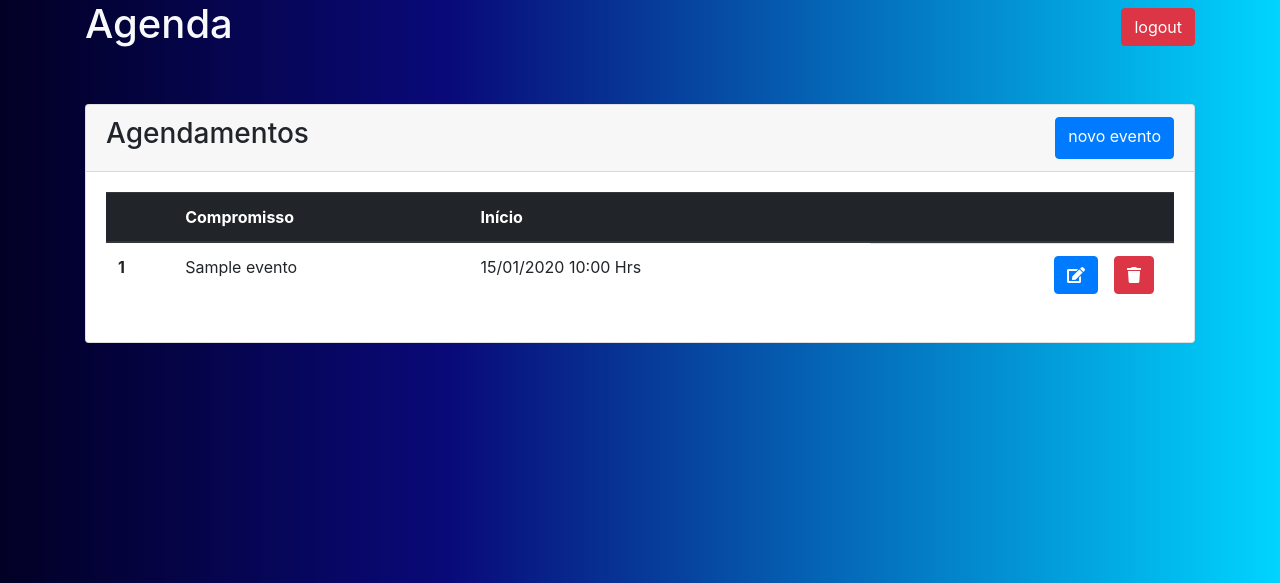
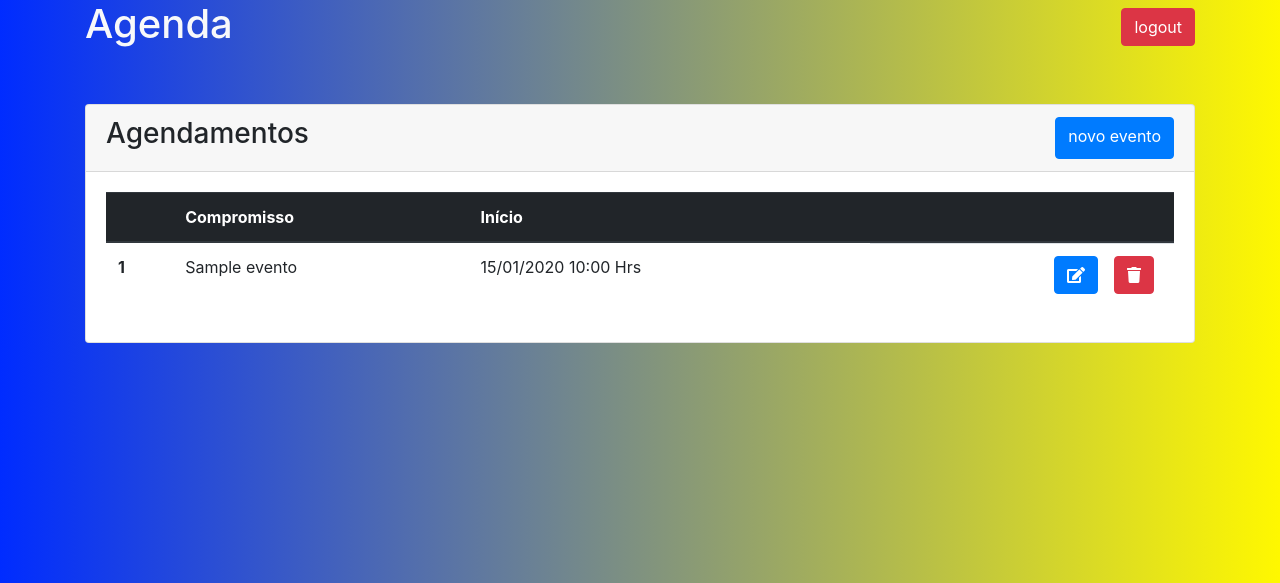
Before and after one commit to GuilhermeDGDEV/agenda, a Django app: page /agenda/ in a window 1280 px wide. Shown: the top 583 px of the page. Run offline with Django 3.2, Linux system fonts and the light colour scheme; the first user in the database is signed in; tables that the repository leaves empty hold one stand-in row (Sample ...); some libraries are stand-ins or nearby versions.

Commit message:
Update background color

```diff
--- a/core/static/styles.css
+++ b/core/static/styles.css
@@ -1,3 +1,3 @@
 body {
-    background: linear-gradient(90deg, rgba(2,0,36,1) 0%, rgba(9,9,121,1) 35%, rgba(0,212,255,1) 100%);
+    background: linear-gradient(90deg, rgba(0,44,255,1) 0%, rgba(255,248,0,1) 100%);
 }
```
